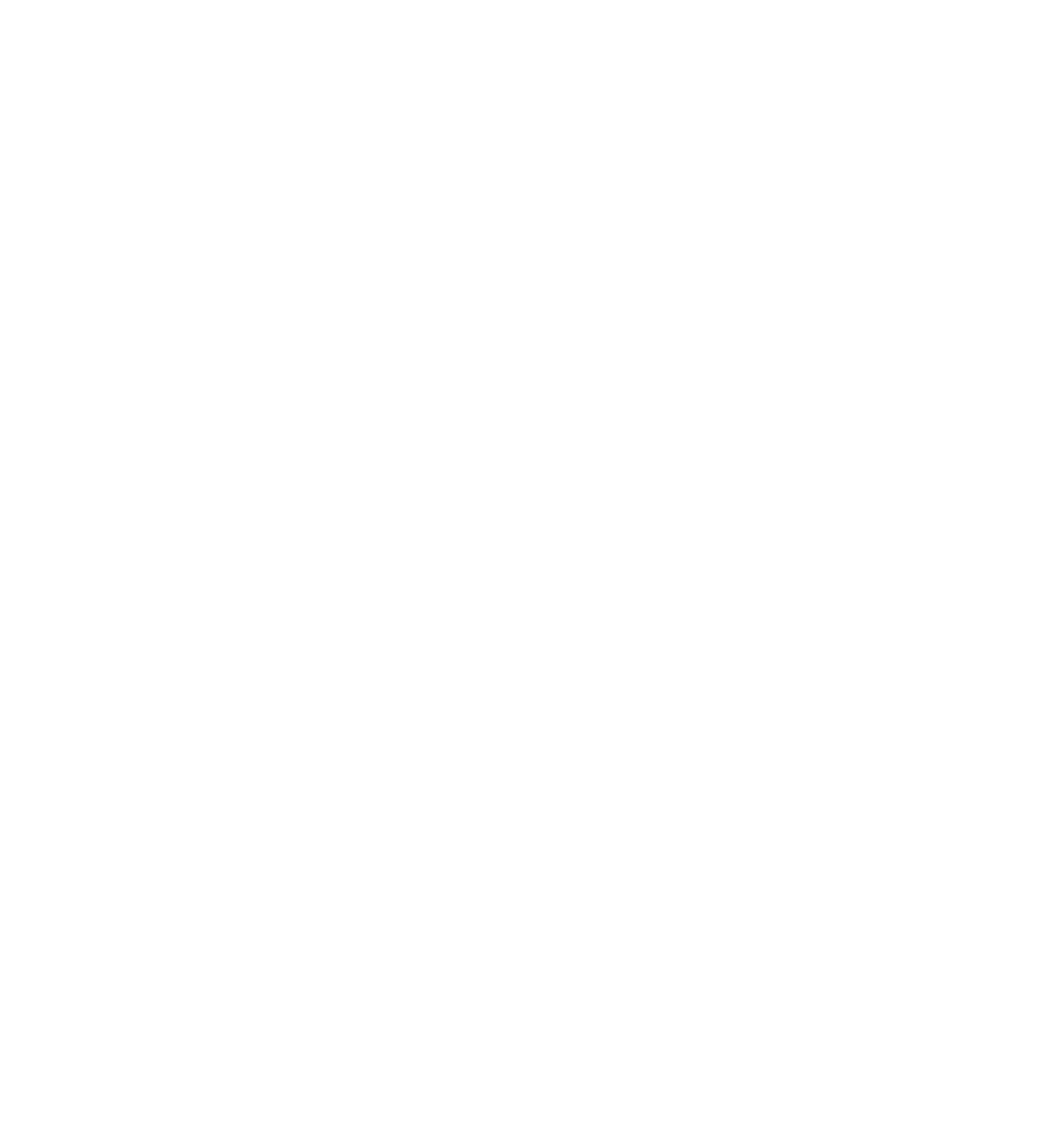
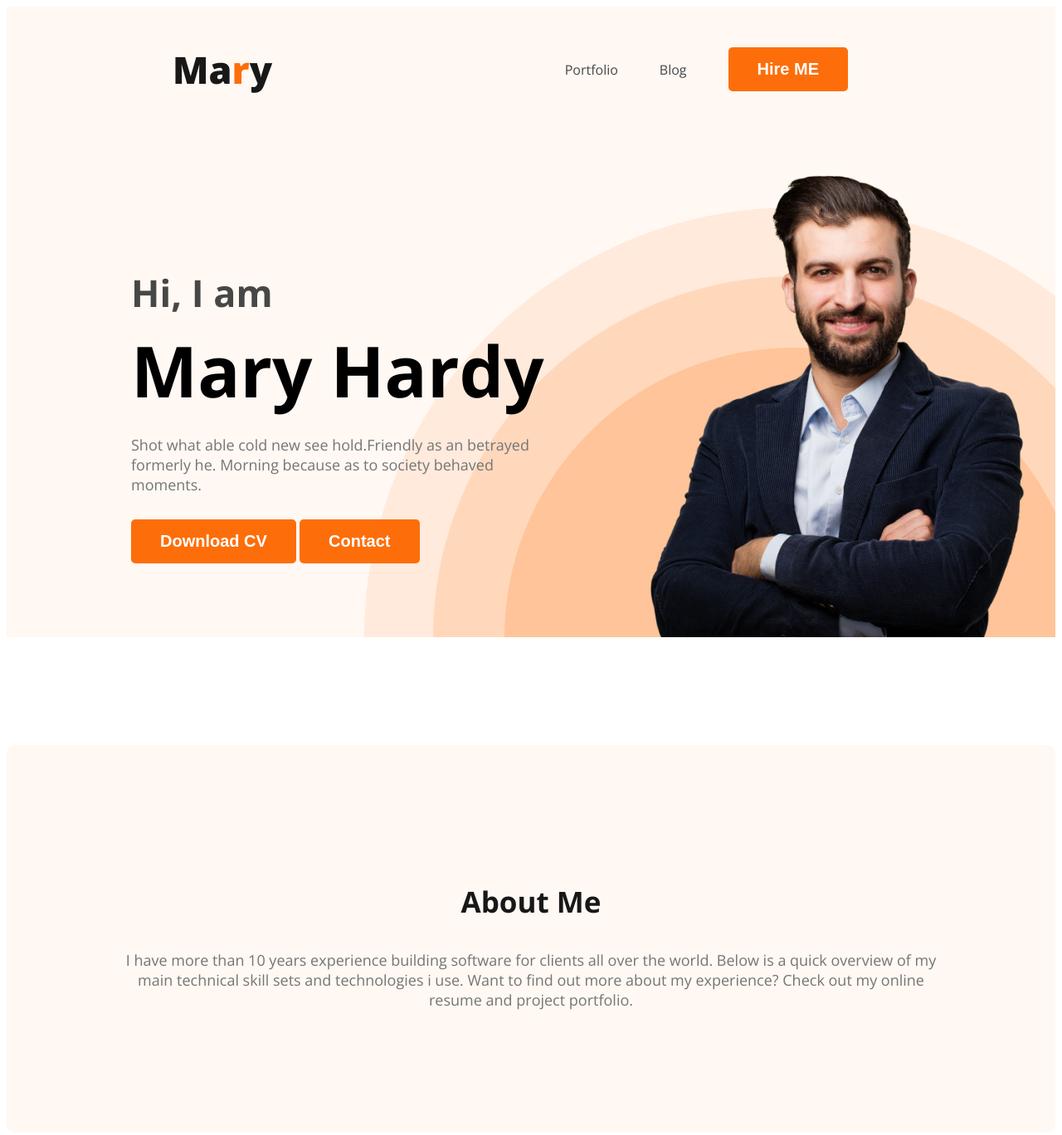
Before and after one commit to Ateka-Oishi/developer-portfolio, a plain HTML site: page index.html in a window 1280 px wide. Shown: the whole page at 83% size. Before the commit the page ends 800 px from the top, so only its background shows below. Drawn offline with nearby package versions, Linux system fonts and the light colour scheme.

Commit message:
nabvar, profile and about section created

```diff
--- a/index.html
+++ b/index.html
@@ -4,13 +4,40 @@
     <meta charset="UTF-8">
     <meta name="viewport" content="width=device-width, initial-scale=1.0">
     <title>Web Developer Portfolio</title>
+    <link rel="preconnect" href="https://fonts.googleapis.com">
+<link rel="preconnect" href="https://fonts.gstatic.com" crossorigin>
+<link href="https://fonts.googleapis.com/css2?family=Open+Sans:wght@400;700;800&display=swap" rel="stylesheet">
+    <link rel="stylesheet" href="styles/portfolio.css">
 </head>
 <body>
-    <header>
+    <header class="header">
+        <nav>
+           <h3 class="nav-title">Ma<span class="text-primary">r</span>y</h3>
+           <ul>
+            <li><a href="">Portfolio</a></li>
+            <li><a href="">Blog</a></li>
+            <li><button class="btn-primary">Hire ME</button></a></li>
+           </ul>
+        </nav>
+        <div class="banner">
+            <div class="banner-content">
+                <h3 class="banner-greeting">Hi, I  am</h3>
+                <h1 class="banner-title">Mary Hardy</h1>
+                <p class="banner-description">Shot what able cold new see hold.Friendly as an betrayed formerly he. Morning because as to society behaved moments.</p>
+                <button class="btn-primary">Download CV</button>
+                <button class="btn-primary">Contact</button>
+            </div>
+            <img class="profile-picture" src="images/hardy.png" alt="">
+
+        </div>
 
     </header>
     <main>
 
+        <section class="about">
+         <h3 class="section-title">About Me</h3>
+         <p class="section-description">I have more than 10 years experience building software for clients all over the world. Below is a quick overview of my main technical skill sets and technologies i use. Want to find out more about my experience? Check out my online resume and project portfolio.</p>
+        </section>
     </main>
     <footer>
 
--- /dev/null
+++ b/styles/portfolio.css
@@ -0,0 +1,123 @@
+/* common shared styles */
+body {
+    font-family: 'Lato', sans-serif;
+    font-family: 'Open Sans', sans-serif;
+}
+
+.text-primary {
+    color: #FD6E0A;
+
+}
+
+.btn-primary {
+    border-radius: 5px;
+    background: #FD6E0A;
+    border: 0;
+    color: white;
+    font-size: 20px;
+    font-weight: 700;
+    padding: 15px 35px;
+
+}
+
+.section-title{
+     color: #181818;
+     text-align: center;
+     font-size: 35px;
+     font-weight: 700;
+}
+
+.section-description{
+    color: #757575;
+    text-align: center;
+    font-size: 18px;
+}
+
+/* nav related styles  */
+nav {
+    display: flex;
+    justify-content: space-between;
+    align-items: center;
+    margin: 0 200px;
+}
+
+
+
+.nav-title {
+    color: #181818;
+    /* font-family: Open Sans; */
+    font-size: 45px;
+    /* font-style: normal; */
+    font-weight: 800;
+    /* line-height: normal; */
+}
+
+nav>ul {
+    display: flex;
+    align-items: center;
+}
+
+nav li {
+    list-style: none;
+    margin-right: 50px;
+}
+
+nav a {
+    text-decoration: none;
+    color: #474747;
+}
+
+/* header related styles */
+.header {
+    background-color: #fff8f3ee;
+    background-image: url('../images/header_bg.png');
+    background-repeat: no-repeat;
+    background-position: bottom right;
+}
+
+.banner {
+    padding: 30px 30px 0px 150px;
+    display: flex;
+    align-items: center;
+    justify-content: space-between;
+
+}
+.banner-content{
+    max-width: 500px;
+}
+
+.banner .profile-picture {
+    width: 500px;
+}
+
+.banner-greeting {
+    font-size: 45px;
+    color: #474747;
+    margin-bottom: 0;
+
+}
+
+.banner-title {
+    font-size: 85px;
+    font-weight: 700;
+    margin-top: 5px;
+    margin-bottom: 20px;
+}
+
+.banner-description{
+    color: #757575;
+    font-size: 18px;
+    font-weight: 400;
+    margin-top: 20px;
+    margin-bottom: 30px;
+}
+
+/* main section styles */
+
+/* about section styles */
+.about{
+    padding: 130px;
+    border-radius: 10px;
+    background: #FFF8F3;
+    margin: 130px 0;
+}
```
